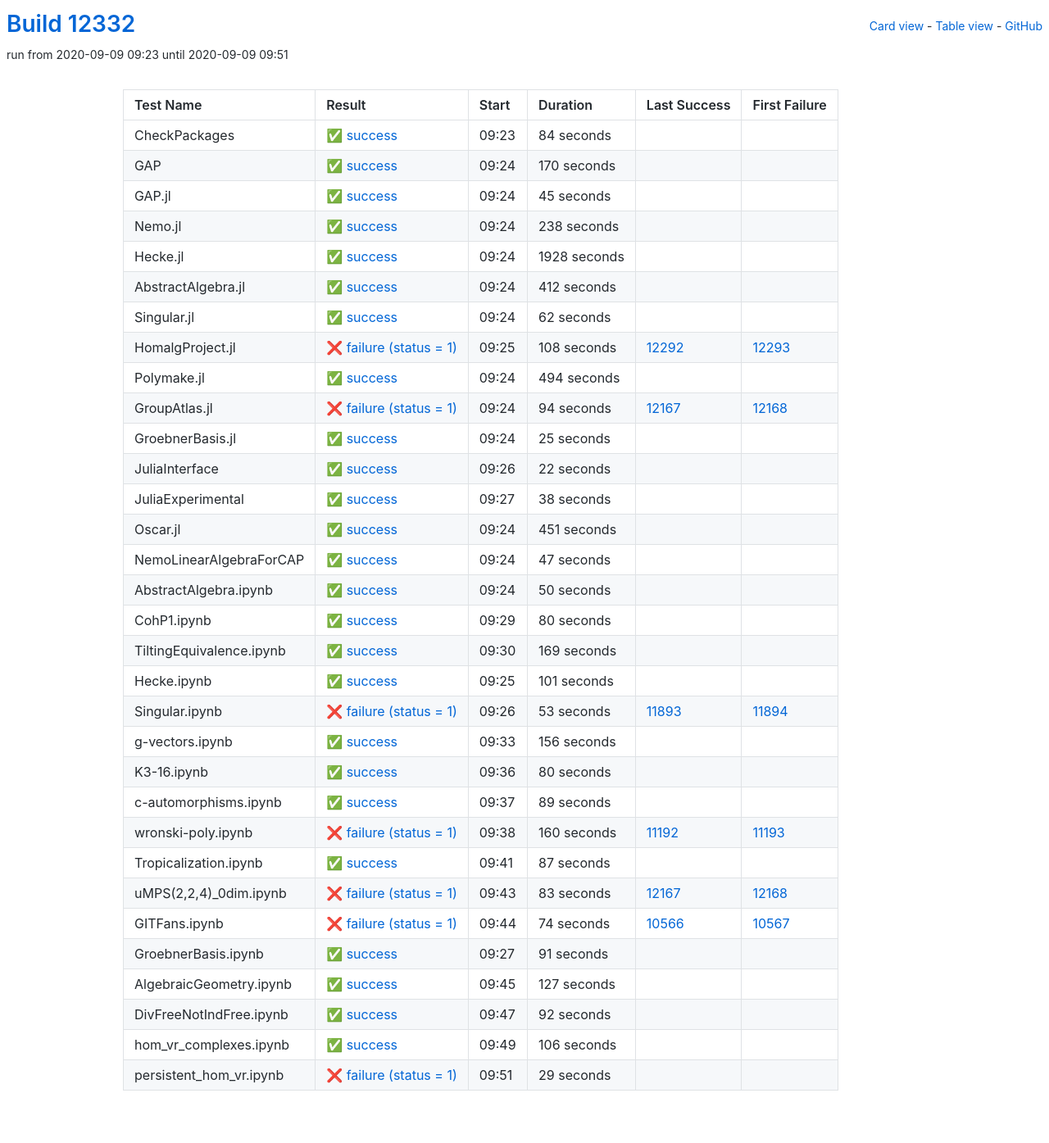
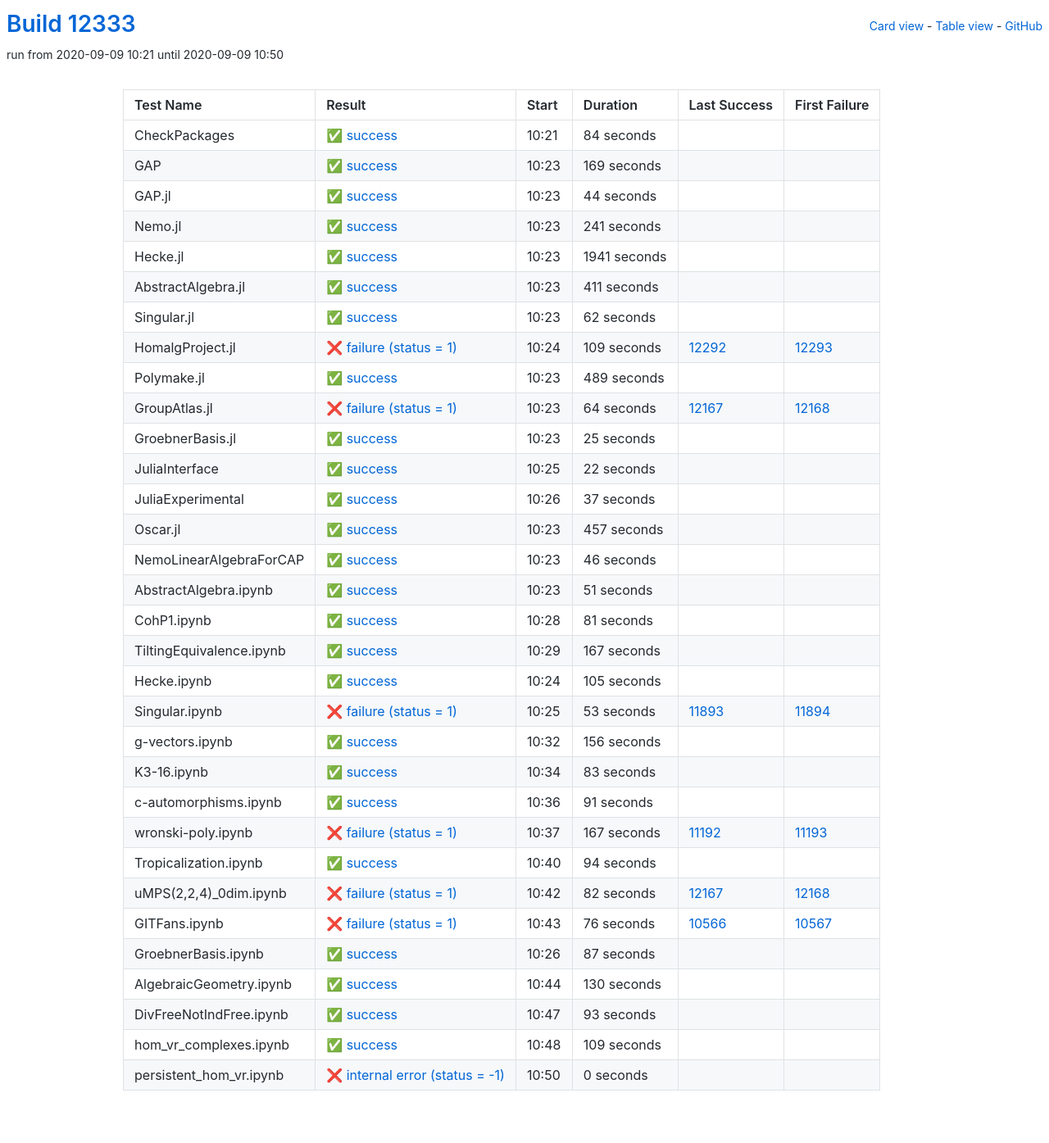
Before and after one commit to oscar-system/oscar-ci-status, a Jekyll site: the page built from table.html, in a window 1280 px wide. Shown: the whole page at 82% size. Built offline with Jekyll 4.4.1, drawn with Linux system fonts in a browser that asks for light colours.

Commit message:
Build #12333

```diff
--- a/_data/ci.yml
+++ b/_data/ci.yml
@@ -1,6 +1,6 @@
 ---
-build: 12332
-build_url: https://oscarci.mathematik.uni-kl.de/job/oscar/12332/
+build: 12333
+build_url: https://oscarci.mathematik.uni-kl.de/job/oscar/12333/
 job: oscar
 organization: oscar-system
 repo: oscar-ci-status
@@ -8,8 +8,8 @@ repourl: https://github.com/oscar-system/oscar-ci-status
 tests:
 - name: CheckPackages
   id: checkpackages
-  log: https://oscarci.mathematik.uni-kl.de/job/oscar/12332/artifact/logs/build-12332/CheckPackages.log
-  start: 2020-09-09 09:23
+  log: https://oscarci.mathematik.uni-kl.de/job/oscar/12333/artifact/logs/build-12333/CheckPackages.log
+  start: 2020-09-09 10:21
   success: true
   exitcode: 0
   status: success
@@ -20,68 +20,68 @@ tests:
   first_failure_url:
 - name: GAP
   id: gap
-  log: https://oscarci.mathematik.uni-kl.de/job/oscar/12332/artifact/logs/build-12332/GAP.log
-  start: 2020-09-09 09:24
+  log: https://oscarci.mathematik.uni-kl.de/job/oscar/12333/artifact/logs/build-12333/GAP.log
+  start: 2020-09-09 10:23
   success: true
   exitcode: 0
   status: success
-  duration: 170
+  duration: 169
   last_success: false
   last_success_url:
   first_failure: false
   first_failure_url:
 - name: GAP.jl
   id: gap-jl
-  log: https://oscarci.mathematik.uni-kl.de/job/oscar/12332/artifact/logs/build-12332/GAP.jl.log
-  start: 2020-09-09 09:24
+  log: https://oscarci.mathematik.uni-kl.de/job/oscar/12333/artifact/logs/build-12333/GAP.jl.log
+  start: 2020-09-09 10:23
   success: true
   exitcode: 0
   status: success
-  duration: 45
+  duration: 44
   last_success: false
   last_success_url:
   first_failure: false
   first_failure_url:
 - name: Nemo.jl
   id: nemo-jl
-  log: https://oscarci.mathematik.uni-kl.de/job/oscar/12332/artifact/logs/build-12332/Nemo.jl.log
-  start: 2020-09-09 09:24
+  log: https://oscarci.mathematik.uni-kl.de/job/oscar/12333/artifact/logs/build-12333/Nemo.jl.log
+  start: 2020-09-09 10:23
   success: true
   exitcode: 0
   status: success
-  duration: 238
+  duration: 241
   last_success: false
   last_success_url:
   first_failure: false
   first_failure_url:
 - name: Hecke.jl
   id: hecke-jl
-  log: https://oscarci.mathematik.uni-kl.de/job/oscar/12332/artifact/logs/build-12332/Hecke.jl.log
-  start: 2020-09-09 09:24
+  log: https://oscarci.mathematik.uni-kl.de/job/oscar/12333/artifact/logs/build-12333/Hecke.jl.log
+  start: 2020-09-09 10:23
   success: true
   exitcode: 0
   status: success
-  duration: 1928
+  duration: 1941
   last_success: false
   last_success_url:
   first_failure: false
   first_failure_url:
 - name: AbstractAlgebra.jl
   id: abstractalgebra-jl
-  log: https://oscarci.mathematik.uni-kl.de/job/oscar/12332/artifact/logs/build-12332/AbstractAlgebra.jl.log
-  start: 2020-09-09 09:24
+  log: https://oscarci.mathematik.uni-kl.de/job/oscar/12333/artifact/logs/build-12333/AbstractAlgebra.jl.log
+  start: 2020-09-09 10:23
   success: true
   exitcode: 0
   status: success
-  duration: 412
+  duration: 411
   last_success: false
   last_success_url:
   first_failure: false
   first_failure_url:
 - name: Singular.jl
   id: singular-jl
-  log: https://oscarci.mathematik.uni-kl.de/job/oscar/12332/artifact/logs/build-12332/Singular.jl.log
-  start: 2020-09-09 09:24
+  log: https://oscarci.mathematik.uni-kl.de/job/oscar/12333/artifact/logs/build-12333/Singular.jl.log
+  start: 2020-09-09 10:23
   success: true
   exitcode: 0
   status: success
@@ -92,44 +92,44 @@ tests:
   first_failure_url:
 - name: HomalgProject.jl
   id: homalgproject-jl
-  log: https://oscarci.mathematik.uni-kl.de/job/oscar/12332/artifact/logs/build-12332/HomalgProject.jl.log
-  start: 2020-09-09 09:25
+  log: https://oscarci.mathematik.uni-kl.de/job/oscar/12333/artifact/logs/build-12333/HomalgProject.jl.log
+  start: 2020-09-09 10:24
   success: false
   exitcode: 1
   status: failure
-  duration: 108
+  duration: 109
   last_success: 12292
   last_success_url: https://oscarci.mathematik.uni-kl.de/job/oscar/12292/
   first_failure: 12293
   first_failure_url: https://oscarci.mathematik.uni-kl.de/job/oscar/12293/
 - name: Polymake.jl
   id: polymake-jl
-  log: https://oscarci.mathematik.uni-kl.de/job/oscar/12332/artifact/logs/build-12332/Polymake.jl.log
-  start: 2020-09-09 09:24
+  log: https://oscarci.mathematik.uni-kl.de/job/oscar/12333/artifact/logs/build-12333/Polymake.jl.log
+  start: 2020-09-09 10:23
   success: true
   exitcode: 0
   status: success
-  duration: 494
+  duration: 489
   last_success: false
   last_success_url:
   first_failure: false
   first_failure_url:
 - name: GroupAtlas.jl
   id: groupatlas-jl
-  log: https://oscarci.mathematik.uni-kl.de/job/oscar/12332/artifact/logs/build-12332/GroupAtlas.jl.log
-  start: 2020-09-09 09:24
+  log: https://oscarci.mathematik.uni-kl.de/job/oscar/12333/artifact/logs/build-12333/GroupAtlas.jl.log
+  start: 2020-09-09 10:23
   success: false
   exitcode: 1
   status: failure
-  duration: 94
+  duration: 64
   last_success: 12167
   last_success_url: https://oscarci.mathematik.uni-kl.de/job/oscar/12167/
   first_failure: 12168
   first_failure_url: https://oscarci.mathematik.uni-kl.de/job/oscar/12168/
 - name: GroebnerBasis.jl
   id: groebnerbasis-jl
-  log: https://oscarci.mathematik.uni-kl.de/job/oscar/12332/artifact/logs/build-12332/GroebnerBasis.jl.log
-  start: 2020-09-09 09:24
+  log: https://oscarci.mathematik.uni-kl.de/job/oscar/12333/artifact/logs/build-12333/GroebnerBasis.jl.log
+  start: 2020-09-09 10:23
   success: true
   exitcode: 0
   status: success
@@ -140,8 +140,8 @@ tests:
   first_failure_url:
 - name: JuliaInterface
   id: juliainterface
-  log: https://oscarci.mathematik.uni-kl.de/job/oscar/12332/artifact/logs/build-12332/JuliaInterface.log
-  start: 2020-09-09 09:26
+  log: https://oscarci.mathematik.uni-kl.de/job/oscar/12333/artifact/logs/build-12333/JuliaInterface.log
+  start: 2020-09-09 10:25
   success: true
   exitcode: 0
   status: success
@@ -152,92 +152,92 @@ tests:
   first_failure_url:
 - name: JuliaExperimental
   id: juliaexperimental
-  log: https://oscarci.mathematik.uni-kl.de/job/oscar/12332/artifact/logs/build-12332/JuliaExperimental.log
-  start: 2020-09-09 09:27
+  log: https://oscarci.mathematik.uni-kl.de/job/oscar/12333/artifact/logs/build-12333/JuliaExperimental.log
+  start: 2020-09-09 10:26
   success: true
   exitcode: 0
   status: success
-  duration: 38
+  duration: 37
   last_success: false
   last_success_url:
   first_failure: false
   first_failure_url:
 - name: Oscar.jl
   id: oscar-jl
-  log: https://oscarci.mathematik.uni-kl.de/job/oscar/12332/artifact/logs/build-12332/Oscar.jl.log
-  start: 2020-09-09 09:24
+  log: https://oscarci.mathematik.uni-kl.de/job/oscar/12333/artifact/logs/build-12333/Oscar.jl.log
+  start: 2020-09-09 10:23
   success: true
   exitcode: 0
   status: success
-  duration: 451
+  duration: 457
   last_success: false
   last_success_url:
   first_failure: false
   first_failure_url:
 - name: NemoLinearAlgebraForCAP
   id: nemolinearalgebraforcap
-  log: https://oscarci.mathematik.uni-kl.de/job/oscar/12332/artifact/logs/build-12332/NemoLinearAlgebraForCAP.log
-  start: 2020-09-09 09:24
+  log: https://oscarci.mathematik.uni-kl.de/job/oscar/12333/artifact/logs/build-12333/NemoLinearAlgebraForCAP.log
+  start: 2020-09-09 10:23
   success: true
   exitcode: 0
   status: success
-  duration: 47
+  duration: 46
   last_success: false
   last_success_url:
   first_failure: false
   first_failure_url:
 - name: AbstractAlgebra.ipynb
   id: abstractalgebra-ipynb
-  log: https://oscarci.mathematik.uni-kl.de/job/oscar/12332/artifact/logs/build-12332/AbstractAlgebra.ipynb.log
-  start: 2020-09-09 09:24
+  log: https://oscarci.mathematik.uni-kl.de/job/oscar/12333/artifact/logs/build-12333/AbstractAlgebra.ipynb.log
+  start: 2020-09-09 10:23
   success: true
   exitcode: 0
   status: success
-  duration: 50
+  duration: 51
   last_success: false
   last_success_url:
   first_failure: false
   first_failure_url:
 - name: CohP1.ipynb
   id: cohp1-ipynb
-  log: https://oscarci.mathematik.uni-kl.de/job/oscar/12332/artifact/logs/build-12332/CohP1.ipynb.log
-  start: 2020-09-09 09:29
+  log: https://oscarci.mathematik.uni-kl.de/job/oscar/12333/artifact/logs/build-12333/CohP1.ipynb.log
+  start: 2020-09-09 10:28
   success: true
   exitcode: 0
   status: success
-  duration: 80
+  duration: 81
   last_success: false
   last_success_url:
   first_failure: false
   first_failure_url:
 - name: TiltingEquivalence.ipynb
   id: tiltingequivalence-ipynb
-  log: https://oscarci.mathematik.uni-kl.de/job/oscar/12332/artifact/logs/build-12332/TiltingEquivalence.ipynb.log
-  start: 2020-09-09 09:30
+  log: https://oscarci.mathematik.uni-kl.de/job/oscar/12333/artifact/logs/build-12333/TiltingEquivalence.ipynb.log
+  start: 2020-09-09 10:29
   success: true
   exitcode: 0
   status: success
-  duration: 169
+  duration: 167
   last_success: false
   last_success_url:
   first_failure: false
   first_failure_url:
 - name: Hecke.ipynb
   id: hecke-ipynb
-  log: https://oscarci.mathematik.uni-kl.de/job/oscar/12332/artifact/logs/build-12332/Hecke.ipynb.log
-  start: 2020-09-09 09:25
+  log: https://oscarci.mathematik.uni-kl.de/job/oscar/12333/artifact/logs/build-12333/Hecke.ipynb.log
+  start: 2020-09-09 10:24
   success: true
   exitcode: 0
   status: success
-  duration: 101
+  duration: 105
   last_success: false
   last_success_url:
   first_failure: false
   first_failure_url:
 - name: Singular.ipynb
   id: singular-ipynb
-  log: https://oscarci.mathematik.uni-kl.de/job/oscar/12332/artifact/logs/build-12332/Singular.ipynb.log
-  start: 2020-09-09 09:26
+  log: https://oscarci.mathematik.uni-kl.de/job/oscar/12333/artifact/logs/build-12333/Singular.ipynb.log
+  start: 2020-09-09 10:25
   success: false
   exitcode: 1
   status: failure
@@ -248,8 +248,8 @@ tests:
   first_failure_url: https://oscarci.mathematik.uni-kl.de/job/oscar/11894/
 - name: g-vectors.ipynb
   id: g-vectors-ipynb
-  log: https://oscarci.mathematik.uni-kl.de/job/oscar/12332/artifact/logs/build-12332/g-vectors.ipynb.log
-  start: 2020-09-09 09:33
+  log: https://oscarci.mathematik.uni-kl.de/job/oscar/12333/artifact/logs/build-12333/g-vectors.ipynb.log
+  start: 2020-09-09 10:32
   success: true
   exitcode: 0
   status: success
@@ -260,44 +260,80 @@ tests:
   first_failure_url:
 - name: K3-16.ipynb
   id: k3-16-ipynb
-  log: https://oscarci.mathematik.uni-kl.de/job/oscar/12332/artifact/logs/build-12332/K3-16.ipynb.log
-  start: 2020-09-09 09:36
+  log: https://oscarci.mathematik.uni-kl.de/job/oscar/12333/artifact/logs/build-12333/K3-16.ipynb.log
+  start: 2020-09-09 10:34
   success: true
   exitcode: 0
   status: success
-  duration: 80
+  duration: 83
   last_success: false
   last_success_url:
   first_failure: false
   first_failure_url:
 - name: c-automorphisms.ipynb
   id: c-automorphisms-ipynb
-  log: https://oscarci.mathematik.uni-kl.de/job/oscar/12332/artifact/logs/build-12332/c-automorphisms.ipynb.log
-  start: 2020-09-09 09:37
+  log: https://oscarci.mathematik.uni-kl.de/job/oscar/12333/artifact/logs/build-12333/c-automorphisms.ipynb.log
+  start: 2020-09-09 10:36
   success: true
   exitcode: 0
   status: success
-  duration: 89
+  duration: 91
   last_success: false
   last_success_url:
   first_failure: false
   first_failure_url:
 - name: wronski-poly.ipynb
   id: wronski-poly-ipynb
-  log: https://oscarci.mathematik.uni-kl.de/job/oscar/12332/artifact/logs/build-12332/wronski-poly.ipynb.log
-  start: 2020-09-09 09:38
+  log: https://oscarci.mathematik.uni-kl.de/job/oscar/12333/artifact/logs/build-12333/wronski-poly.ipynb.log
+  start: 2020-09-09 10:37
   success: false
   exitcode: 1
   status: failure
-  duration: 160
+  duration: 167
   last_success: 11192
   last_success_url: https://oscarci.mathematik.uni-kl.de/job/oscar/11192/
   first_failure: 11193
   first_failure_url: https://oscarci.mathematik.uni-kl.de/job/oscar/11193/
 - name: Tropicalization.ipynb
   id: tropicalization-ipynb
-  log: https://oscarci.mathematik.uni-kl.de/job/oscar/12332/artifact/logs/build-12332/Tropicalization.ipynb.log
-  start: 2020-09-09 09:41
+  log: https://oscarci.mathematik.uni-kl.de/job/oscar/12333/artifact/logs/build-12333/Tropicalization.ipynb.log
+  start: 2020-09-09 10:40
+  success: true
+  exitcode: 0
+  status: success
+  duration: 94
+  last_success: false
+  last_success_url:
+  first_failure: false
+  first_failure_url:
+- name: uMPS(2,2,4)_0dim.ipynb
+  id: umps-2-2-4-0dim-ipynb
+  log: https://oscarci.mathematik.uni-kl.de/job/oscar/12333/artifact/logs/build-12333/uMPS-2-2-4-_0dim.ipynb.log
+  start: 2020-09-09 10:42
+  success: false
+  exitcode: 1
+  status: failure
+  duration: 82
+  last_success: 12167
+  last_success_url: https://oscarci.mathematik.uni-kl.de/job/oscar/12167/
+  first_failure: 12168
+  first_failure_url: https://oscarci.mathematik.uni-kl.de/job/oscar/12168/
+- name: GITFans.ipynb
+  id: gitfans-ipynb
+  log: https://oscarci.mathematik.uni-kl.de/job/oscar/12333/artifact/logs/build-12333/GITFans.ipynb.log
+  start: 2020-09-09 10:43
+  success: false
+  exitcode: 1
+  status: failure
+  duration: 76
+  last_success: 10566
+  last_success_url: https://oscarci.mathematik.uni-kl.de/job/oscar/10566/
+  first_failure: 10567
+  first_failure_url: https://oscarci.mathematik.uni-kl.de/job/oscar/10567/
+- name: GroebnerBasis.ipynb
+  id: groebnerbasis-ipynb
+  log: https://oscarci.mathematik.uni-kl.de/job/oscar/12333/artifact/logs/build-12333/GroebnerBasis.ipynb.log
+  start: 2020-09-09 10:26
   success: true
   exitcode: 0
   status: success
@@ -306,86 +342,50 @@ tests:
   last_success_url:
   first_failure: false
   first_failure_url:
-- name: uMPS(2,2,4)_0dim.ipynb
-  id: umps-2-2-4-0dim-ipynb
-  log: https://oscarci.mathematik.uni-kl.de/job/oscar/12332/artifact/logs/build-12332/uMPS-2-2-4-_0dim.ipynb.log
-  start: 2020-09-09 09:43
-  success: false
-  exitcode: 1
-  status: failure
-  duration: 83
-  last_success: 12167
-  last_success_url: https://oscarci.mathematik.uni-kl.de/job/oscar/12167/
-  first_failure: 12168
-  first_failure_url: https://oscarci.mathematik.uni-kl.de/job/oscar/12168/
-- name: GITFans.ipynb
-  id: gitfans-ipynb
-  log: https://oscarci.mathematik.uni-kl.de/job/oscar/12332/artifact/logs/build-12332/GITFans.ipynb.log
-  start: 2020-09-09 09:44
-  success: false
-  exitcode: 1
-  status: failure
-  duration: 74
-  last_success: 10566
-  last_success_url: https://oscarci.mathematik.uni-kl.de/job/oscar/10566/
-  first_failure: 10567
-  first_failure_url: https://oscarci.mathematik.uni-kl.de/job/oscar/10567/
-- name: GroebnerBasis.ipynb
-  id: groebnerbasis-ipynb
-  log: https://oscarci.mathematik.uni-kl.de/job/oscar/12332/artifact/logs/build-12332/GroebnerBasis.ipynb.log
-  start: 2020-09-09 09:27
+- name: AlgebraicGeometry.ipynb
+  id: algebraicgeometry-ipynb
+  log: https://oscarci.mathematik.uni-kl.de/job/oscar/12333/artifact/logs/build-12333/AlgebraicGeometry.ipynb.log
+  start: 2020-09-09 10:44
   success: true
   exitcode: 0
   status: success
-  duration: 91
-  last_success: false
-  last_success_url:
-  first_failure: false
-  first_failure_url:
-- name: AlgebraicGeometry.ipynb
-  id: algebraicgeometry-ipynb
-  log: https://oscarci.mathematik.uni-kl.de/job/oscar/12332/artifact/logs/build-12332/AlgebraicGeometry.ipynb.log
-  start: 2020-09-09 09:45
-  success: true
-  exitcode: 0
-  status: success
-  duration: 127
+  duration: 130
   last_success: false
   last_success_url:
   first_failure: false
   first_failure_url:
 - name: DivFreeNotIndFree.ipynb
   id: divfreenotindfree-ipynb
-  log: https://oscarci.mathematik.uni-kl.de/job/oscar/12332/artifact/logs/build-12332/DivFreeNotIndFree.ipynb.log
-  start: 2020-09-09 09:47
+  log: https://oscarci.mathematik.uni-kl.de/job/oscar/12333/artifact/logs/build-12333/DivFreeNotIndFree.ipynb.log
+  start: 2020-09-09 10:47
   success: true
   exitcode: 0
   status: success
-  duration: 92
+  duration: 93
   last_success: false
   last_success_url:
   first_failure: false
   first_failure_url:
 - name: hom_vr_complexes.ipynb
   id: hom-vr-complexes-ipynb
-  log: https://oscarci.mathematik.uni-kl.de/job/oscar/12332/artifact/logs/build-12332/hom_vr_complexes.ipynb.log
-  start: 2020-09-09 09:49
+  log: https://oscarci.mathematik.uni-kl.de/job/oscar/12333/artifact/logs/build-12333/hom_vr_complexes.ipynb.log
+  start: 2020-09-09 10:48
   success: true
   exitcode: 0
   status: success
-  duration: 106
+  duration: 109
   last_success: false
   last_success_url:
   first_failure: false
   first_failure_url:
 - name: persistent_hom_vr.ipynb
   id: persistent-hom-vr-ipynb
-  log: https://oscarci.mathematik.uni-kl.de/job/oscar/12332/artifact/logs/build-12332/persistent_hom_vr.ipynb.log
-  start: 2020-09-09 09:51
+  log: https://oscarci.mathematik.uni-kl.de/job/oscar/12333/artifact/logs/build-12333/persistent_hom_vr.ipynb.log
+  start: 2020-09-09 10:50
   success: false
-  exitcode: 1
-  status: failure
-  duration: 29
+  exitcode: -1
+  status: internal error
+  duration: 0
   last_success: false
   last_success_url:
   first_failure: false
--- a/_data/github.yml
+++ b/_data/github.yml
@@ -29,3 +29,5 @@ GroebnerBasis.ipynb: https://github.com/ederc/GroebnerBasisNotebooks
 TiltingEquivalence.ipynb: https://github.com/homalg-project/CapHomalgNotebooks
 AlgebraicGeometry.ipynb: https://github.com/oscar-system/OSCARBinder
 DivFreeNotIndFree.ipynb: https://github.com/homalg-project/CapHomalgNotebooks
+hom_vr_complexes.ipynb: https://github.com/oscar-system/OSCARBinder
+persistent_hom_vr.ipynb: https://github.com/oscar-system/OSCARBinder
```
Also changed, not shown: README.md.
